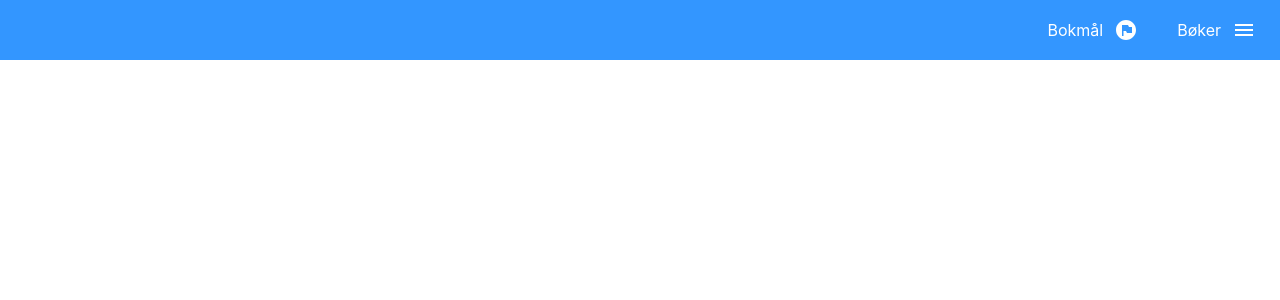
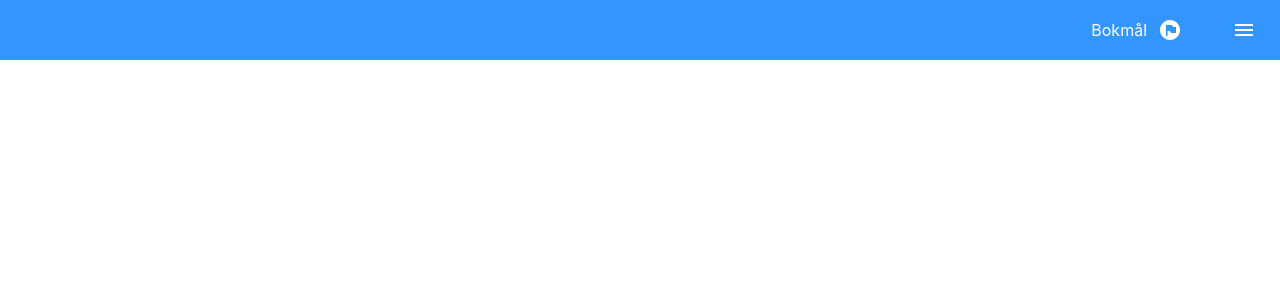
Before and after one commit to VDobryvechir/language-tutor, a React (Vite) app in the folder languagetutor.client/: page / in a window 1280 px wide. Shown: the top 300 px of the page. Built offline with nearby package versions, Linux system fonts and the light colour scheme.

Commit message:
main menu

```diff
--- a/languagetutor.client/src/components/header/menu-selection/MenuSelector.tsx
+++ b/languagetutor.client/src/components/header/menu-selection/MenuSelector.tsx
@@ -1,11 +1,23 @@
 import React from 'react';
 import translate from '../../../i18n/translate';
 import './MenuSelection.css';
+import { MenuList } from '../menu-selector/MenuList';
+import { useLocation } from 'react-router-dom';
 
 const MenuSelection = () => {
+    let location = useLocation();
+    let name = location.pathname ? location.pathname.substring(1) : '';
+    let pos = name.indexOf('/');
+    if (pos >= 0) {
+        name = name.substring(0, pos);
+    }
+    const item = MenuList.find((elem) => elem.action === name);
+    if (item) {
+        name = item.name;
+    }
     return (
         <div className="menu-selection">
-            {translate("Books")}
+            {name && translate(name)}
         </div>
     );
 };
--- /dev/null
+++ b/languagetutor.client/src/components/header/menu-selector/MenuList.tsx
@@ -0,0 +1,11 @@
+import BookIcon from '@mui/icons-material/Book';
+import SettingsIcon from '@mui/icons-material/Settings';
+import SpellcheckIcon from '@mui/icons-material/Spellcheck';
+import TranslateIcon from '@mui/icons-material/Translate';
+
+export const MenuList = [
+    { name: "Books", action: "book", icon: <BookIcon /> },
+    { name: "Translate", action: "translate", icon: <TranslateIcon /> },
+    { name: "Dictionary", action: "dictionary", icon: <SpellcheckIcon /> },
+    { name: "Settings", action: "settings", icon: <SettingsIcon /> },
+];
--- a/languagetutor.client/src/components/header/menu-selector/MenuSelector.tsx
+++ b/languagetutor.client/src/components/header/menu-selector/MenuSelector.tsx
@@ -1,11 +1,8 @@
 import React from 'react';
 import { translate } from '../../../i18n';
 import { Link } from 'react-router-dom';
-import BookIcon from '@mui/icons-material/Book';
+
 import MenuIcon from '@mui/icons-material/Menu';
-import SettingsIcon from '@mui/icons-material/Settings';
-import SpellcheckIcon from '@mui/icons-material/Spellcheck';
-import TranslateIcon from '@mui/icons-material/Translate';
 
 import Box from '@mui/material/Box';
 import Divider from '@mui/material/Divider';
@@ -16,21 +13,17 @@ import ListItem from '@mui/material/ListItem';
 import ListItemButton from '@mui/material/ListItemButton';
 import ListItemIcon from '@mui/material/ListItemIcon';
 import ListItemText from '@mui/material/ListItemText';
+import { MenuList } from './MenuList';
 
 const MenuSelector = () => {
     const [open, setOpen] = React.useState(false);
-    const menuList = [
-        { name: "Books", action: "book", icon: <BookIcon /> },
-        { name: "Translate", action: "translate", icon: <TranslateIcon /> },
-        { name: "Dictionary", action: "dictionary", icon: <SpellcheckIcon /> },
-        { name: "Settings", action: "settings", icon: <SettingsIcon /> },
-    ];
+
     const setMenuAction = (action: string) => {
         console.log(action);
     };
     const DrawerList = (start:number, end:number) => (
             <List>
-                {menuList.slice(start, end).map((menu) => (
+                {MenuList.slice(start, end).map((menu) => (
                     <ListItem key={menu.name} disablePadding>
                         <Link to={menu.action}>
                             <ListItemButton onClick={() => setMenuAction(menu.action) }>
```
